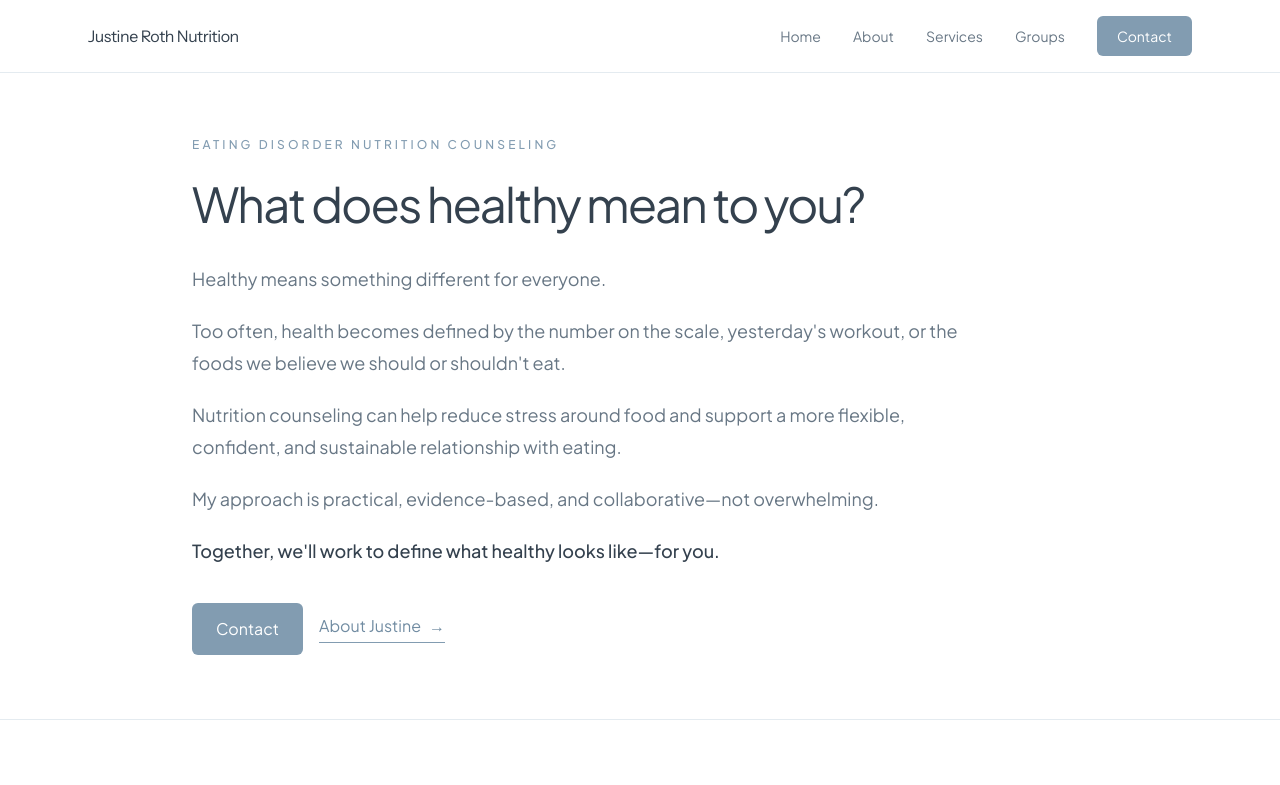
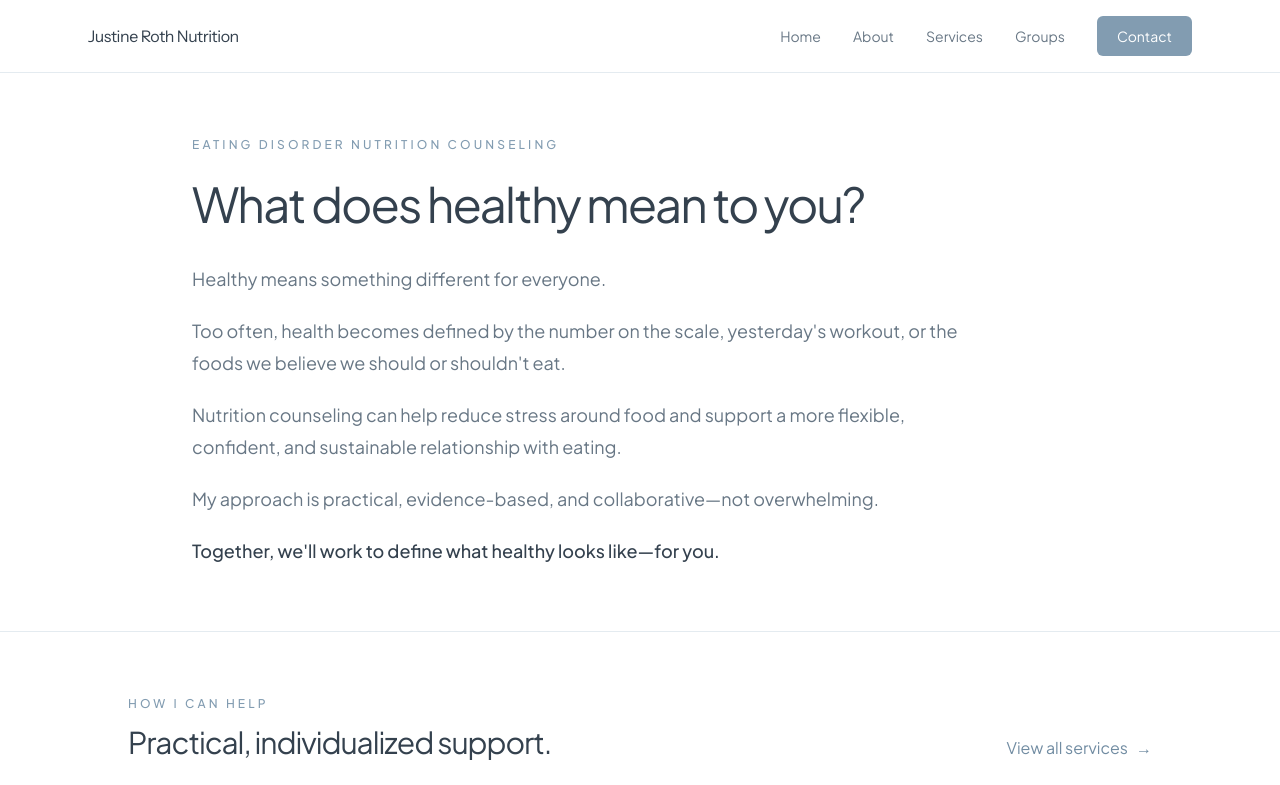
Before and after one commit to justinerothrd/justine-roth-nutrition, a Next.js app: page / in a window 1280 px wide. Shown: the top 785 px of the page. Built offline with nearby package versions, Linux system fonts and the light colour scheme.

Commit message:
Update page.tsx

```diff
--- a/app/page.tsx
+++ b/app/page.tsx
@@ -58,22 +58,7 @@ export default function Home() {
             </p>
           </div>
 
-          <div className="mt-9 flex flex-col gap-4 sm:flex-row sm:items-center">
-            <Link
-              href="/contact"
-              className="inline-flex w-fit items-center justify-center rounded-md bg-[#829CB1] px-6 py-3.5 text-sm font-medium text-white transition hover:bg-[#708A9F]"
-            >
-              Contact
-            </Link>
 
-            <Link
-              href="/about"
-              className="inline-flex items-center gap-2 border-b border-[#829CB1] pb-1 text-sm font-medium text-[#718CA2] transition-colors hover:text-[#526D83]"
-            >
-              About Justine
-              <span aria-hidden="true">→</span>
-            </Link>
-          </div>
         </div>
       </section>
 
```
